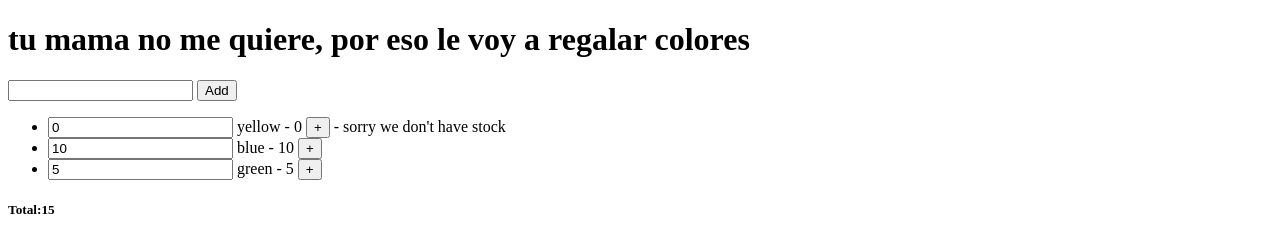
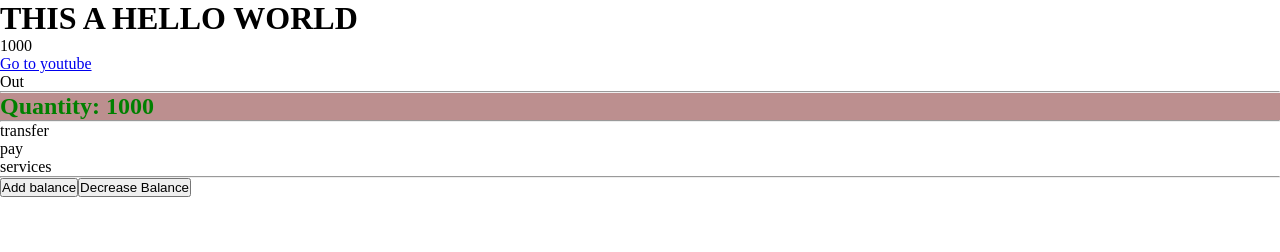
Before and after one commit to Edith-LE/first-vue-project, a plain HTML site: page index.html in a window 1280 px wide. Drawn offline with nearby package versions, Linux system fonts and the light colour scheme.

Commit message:
change files

```diff
--- a/index.html
+++ b/index.html
@@ -1,32 +1,58 @@
 <!DOCTYPE html>
 <html lang="en">
 <head>
-    <meta charset="UTF-8">
-    <meta name="viewport" content="width=device-width, initial-scale=1.0">
-    <title>Document</title>
+  <meta charset="UTF-8">
+  <meta name="viewport" content="width=device-width, initial-scale=1.0">
+  <title>vue 3</title>
+  <link rel="stylesheet" href="./style.css">
+  <script src="https://unpkg.com/vue@next"></script>
 </head>
 <body>
+  <div id="app">
+    <h1 >
+      {{capitalLetters}}
+    </h1>
+    <p>
+      {{quantity}}
+    </p>
+    <a :href="link">Go to youtube</a>
+    <p v-if="state"> active</p>
+    <p v-else>Out</p>
+    <hr>
+    <h2
+      class="bg-dark"
+      :class="quantityColor"
+    >
+      Quantity: {{quantity}}
+    </h2>
 
-    <div id="app">
-        <h1>{{title}}</h1>
-        <input type="text" v-model="newColor" @keyup.enter="addColor">
-        <button @click="addColor">Add</button>
+    <hr>
 
-        <ul>
-            <li v-for="color of colors">
-                <input type="number" v-model.number="color.stock">
-                {{color.name}} - {{color.stock}}
-                <button @click="color.stock++">+</button>
+    <p
+      v-for="(item, index) in services"
+      :key="index"
+    >
+      {{item}}
+    </p>
 
-                <span v-if="color.stock === 0">- sorry we don't have stock</span>
-            </li>
+    <hr>
 
-        </ul>
-        <h5>Total:{{totalColors}}</h5>
+    <button
+      @click="addBalance"
+    >
+      Add balance
+    </button>
+    <button
+      @click="decreaseBalance(50)"
+      :disable="disable"
+    >
+      Decrease Balance
+    </button>
 
-    </div>
-
-    <script src="https://cdn.jsdelivr.net/npm/vue/dist/vue.js"></script>
-    <script src="./main.js"></script>
+  </div>
+  <script src="main.js"></script>
+  <script>
+    const mountedApp = app.mount ('#app')
+  </script>
 </body>
 </html>
--- a/main.js
+++ b/main.js
@@ -1,31 +1,39 @@
-const app = new Vue ({
-    el: '#app',
-    data:{
-        title: "tu mama no me quiere, por eso le voy a regalar colores",
-        colors: [
-            {name: "yellow", stock: 0},
-            {name: "blue", stock: 10},
-            {name: "green", stock: 5}
-         ],
-         newColor:"",
-         total:0
+const app = Vue.createApp({
+  data (){
+    return {
+      title: 'This a Hello World',
+      quantity: 1000,
+      link: 'https://www.youtube.com/',
+      state: false,
+      services: ['transfer', 'pay', 'services'],
+      disable: false
+
+    }
+  },
+  methods:{
+    addBalance (){
+      this.quantity = this.quantity +100
     },
-    methods:{
-        addColor (){
-            this.colors.push({
-                name: this.newColor,
-                stock: 0
-            })
-            this.newColor=""
-        }
+    decreaseBalance (val){
+      if( this.quantity == 0){
+        alert ("Your balance it's cero")
+        this.disable = true
+        return
+      }
+      this.quantity = this.quantity -val
+    }
+
+
+  },
+  computed:{
+    quantityColor(){
+      return this.quantity > 500 ? 'text-success' : 'text-danger'
+
     },
-    computed:{
-       totalColors(){
-           this.total = 0;
-           for(color of this.colors){
-               this.total = this.total + color.stock
-           }
-           return this.total
-       }
+
+    capitalLetters(){
+      return  this.title.toUpperCase()
     }
+  }
+
 })
--- /dev/null
+++ b/style.css
@@ -0,0 +1,21 @@
+*{
+  overflow: hidden;
+  margin:0;
+  padding:0;
+}
+
+.bg-dark{
+
+  font-size: 24px;
+
+}
+
+.text-success{
+  background-color: rosybrown;
+  color: green;
+}
+
+.text-danger{
+  background-color: darkgrey;
+  color: red;
+}
```
